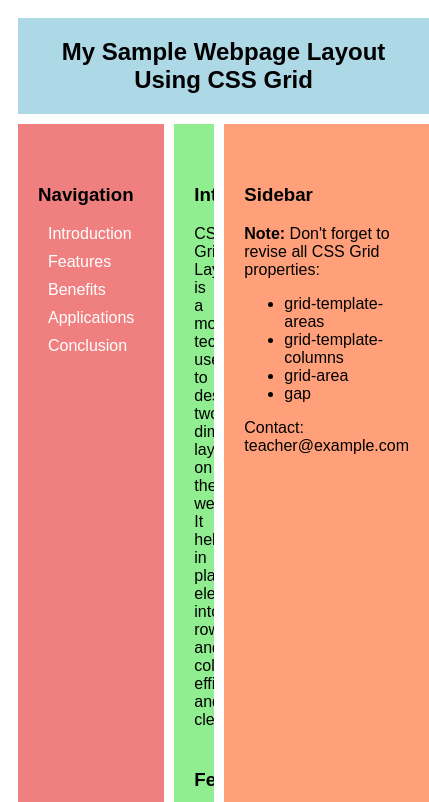
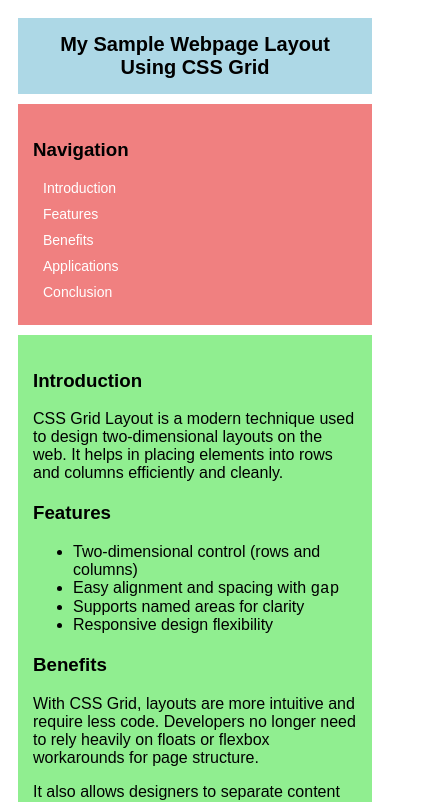
Before and after one commit to Paulangel12345/grid, a plain HTML site: page index.html in a window 390 px wide. Shown: the top 802 px of the page, 429 px wide, since content can reach past the window. Drawn offline with Linux system fonts and the light colour scheme.

Commit message:
index.html

```diff
--- a/index.html
+++ b/index.html
@@ -64,6 +64,35 @@
     h3 {
       margin-top: 40px;
     }
+/* 🔹 Media Query for Mobile Devices (≤768px) */
+    @media (max-width: 768px) {
+      .grid-container {
+        grid-template-areas:
+          "header"
+          "nav"
+          "main"
+          "right"
+          "footer";
+        grid-template-columns: 1fr; /* single column layout */
+      }
+
+      .header, .nav, .main, .right, .footer {
+        padding: 15px;
+        font-size: 16px;
+      }
+
+      .header {
+        font-size: 20px;
+      }
+
+      a {
+        font-size: 14px;
+      }
+
+      h3 {
+        margin-top: 20px;
+      }
+    }
   </style>
 </head>
 <body>
```
